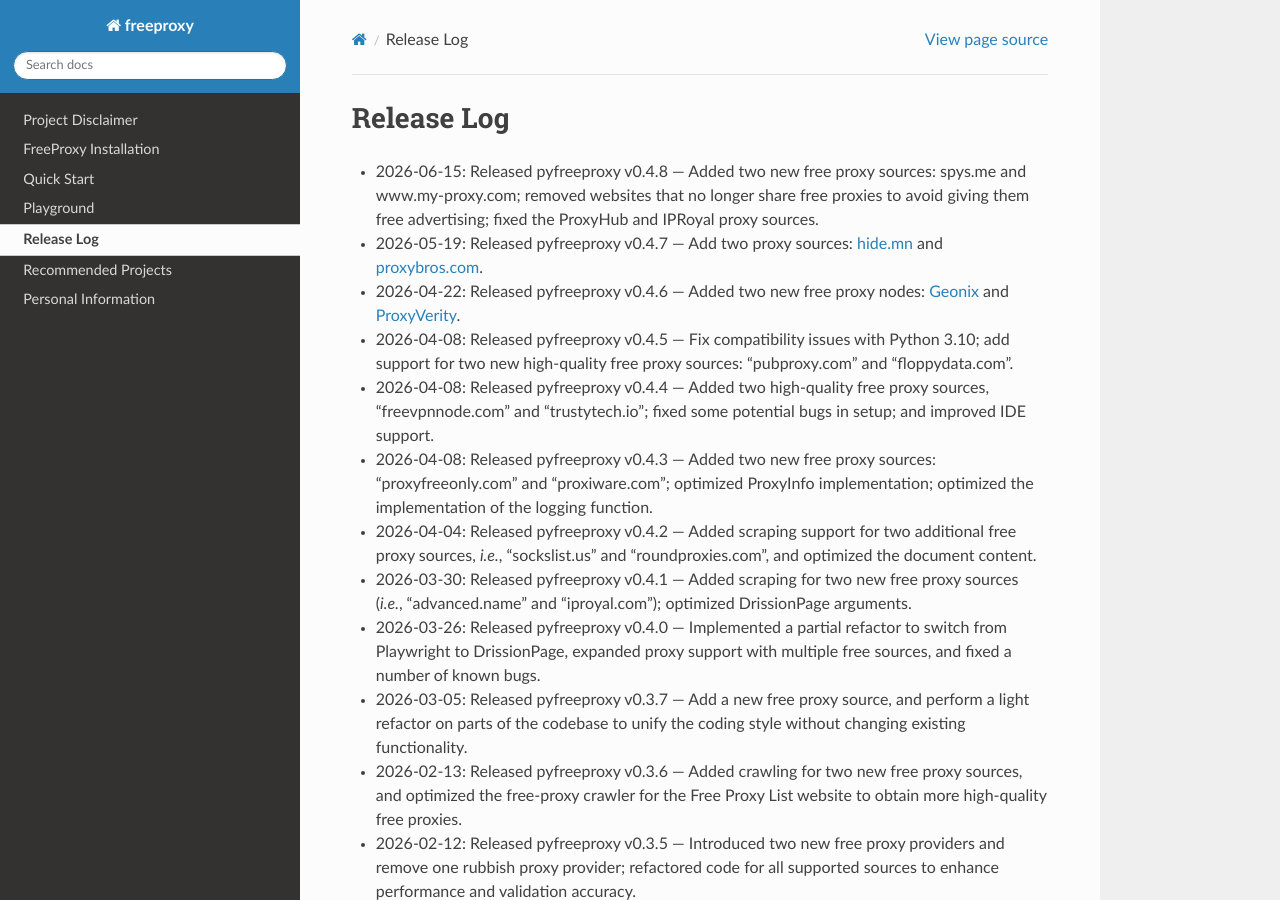
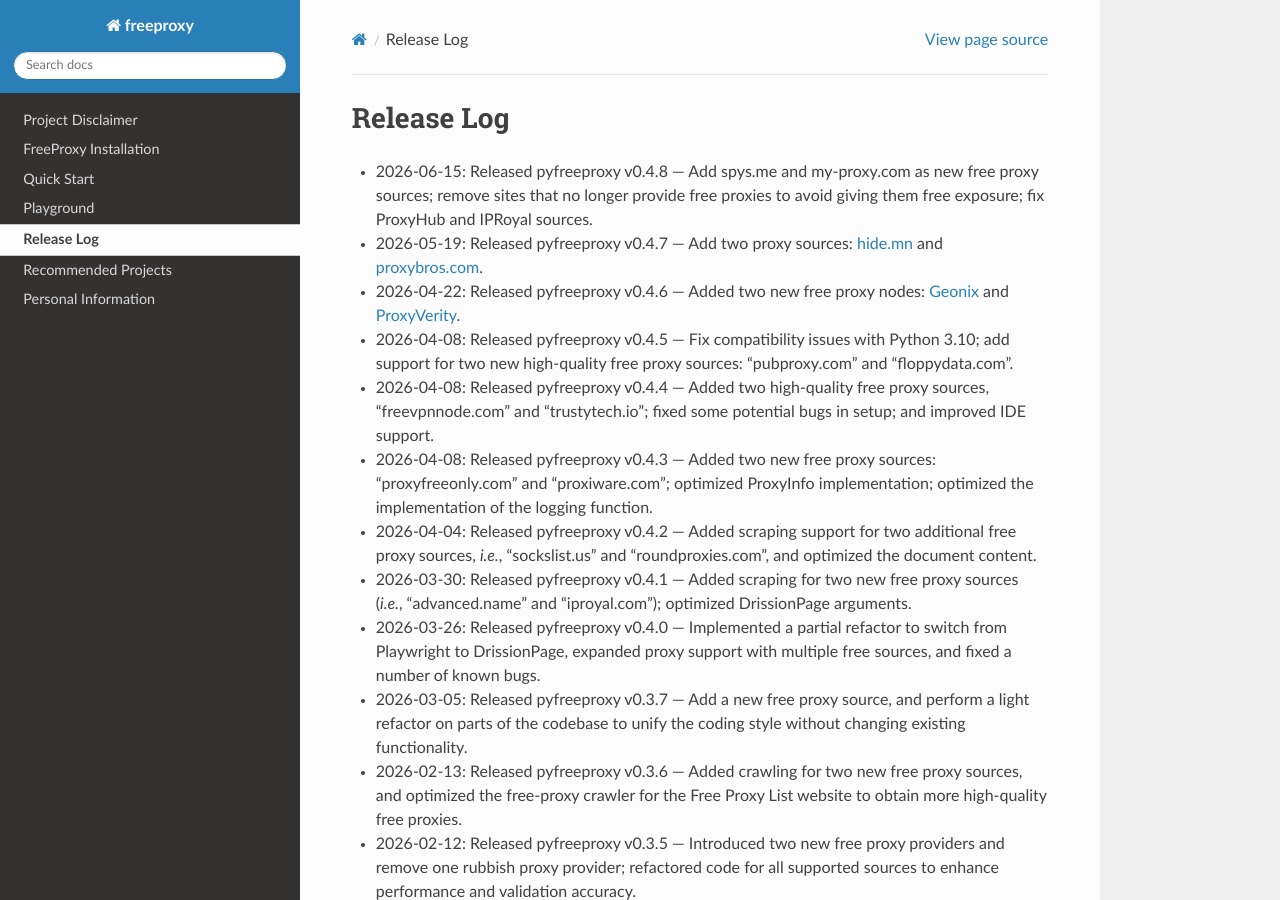
Before and after one commit to CharlesPikachu/freeproxy, a Sphinx documentation site: the page built from docs/Changelog.md, in a window 1280 px wide and 900 px high. Built offline with Sphinx 7.4.7 and the Read the Docs theme 3.1.0, drawn with Linux system fonts in a browser that asks for light colours.

Commit message:
bump to pyfreeproxy v0.4.8

```diff
--- a/docs/Changelog.md
+++ b/docs/Changelog.md
@@ -1,6 +1,6 @@
 # Release Log
 
-- 2026-06-15: Released pyfreeproxy v0.4.8 — Added two new free proxy sources: spys.me and www.my-proxy.com; removed websites that no longer share free proxies to avoid giving them free advertising; fixed the ProxyHub and IPRoyal proxy sources.
+- 2026-06-15: Released pyfreeproxy v0.4.8 — Add spys.me and my-proxy.com as new free proxy sources; remove sites that no longer provide free proxies to avoid giving them free exposure; fix ProxyHub and IPRoyal sources.
 
 - 2026-05-19: Released pyfreeproxy v0.4.7 — Add two proxy sources: [hide.mn](https://hide.mn/en/proxy-list/) and [proxybros.com](https://proxybros.com/free-proxy-list/).
 
```
Also changed, not shown: README.md (+1 -1 lines).
